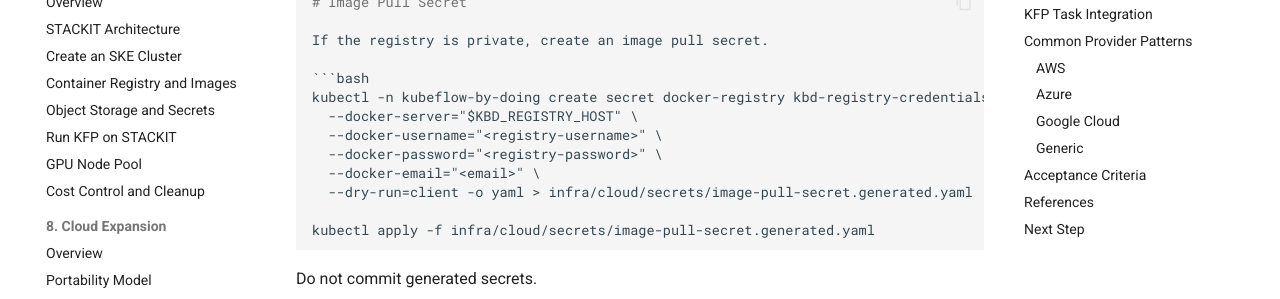
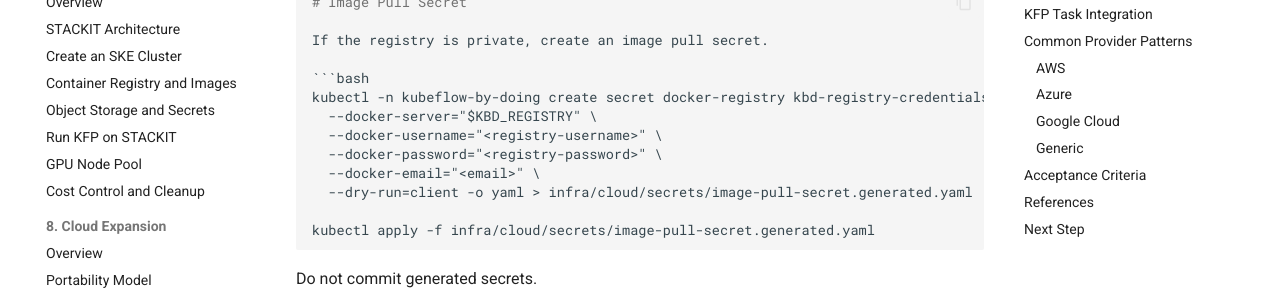
Before and after one commit to matze298/hands-on-kubeflow, an MkDocs documentation site: the page built from docs/08-cloud-expansion/03-cloud-secrets-and-registries.md, in a window 1280 px wide and 900 px high, scrolled down 1655 px. Shown: the part 229-528 px from the top of the window. Built offline with MkDocs 1.6.1 and Material for MkDocs 9.7.7, drawn with Linux system fonts in a browser that asks for light colours; comment, search, counter and statistics services are not loaded.

Commit message:
docs: refine chapter 8

````diff
--- a/docs/08-cloud-expansion/03-cloud-secrets-and-registries.md
+++ b/docs/08-cloud-expansion/03-cloud-secrets-and-registries.md
@@ -87,7 +87,7 @@ If the registry is private, create an image pull secret.
 
 ```bash
 kubectl -n kubeflow-by-doing create secret docker-registry kbd-registry-credentials \
-  --docker-server="$KBD_REGISTRY_HOST" \
+  --docker-server="$KBD_REGISTRY" \
   --docker-username="<registry-username>" \
   --docker-password="<registry-password>" \
   --docker-email="<email>" \
````
Also changed, not shown: docs/08-cloud-expansion/00-overview.md (+0 -1 lines).
